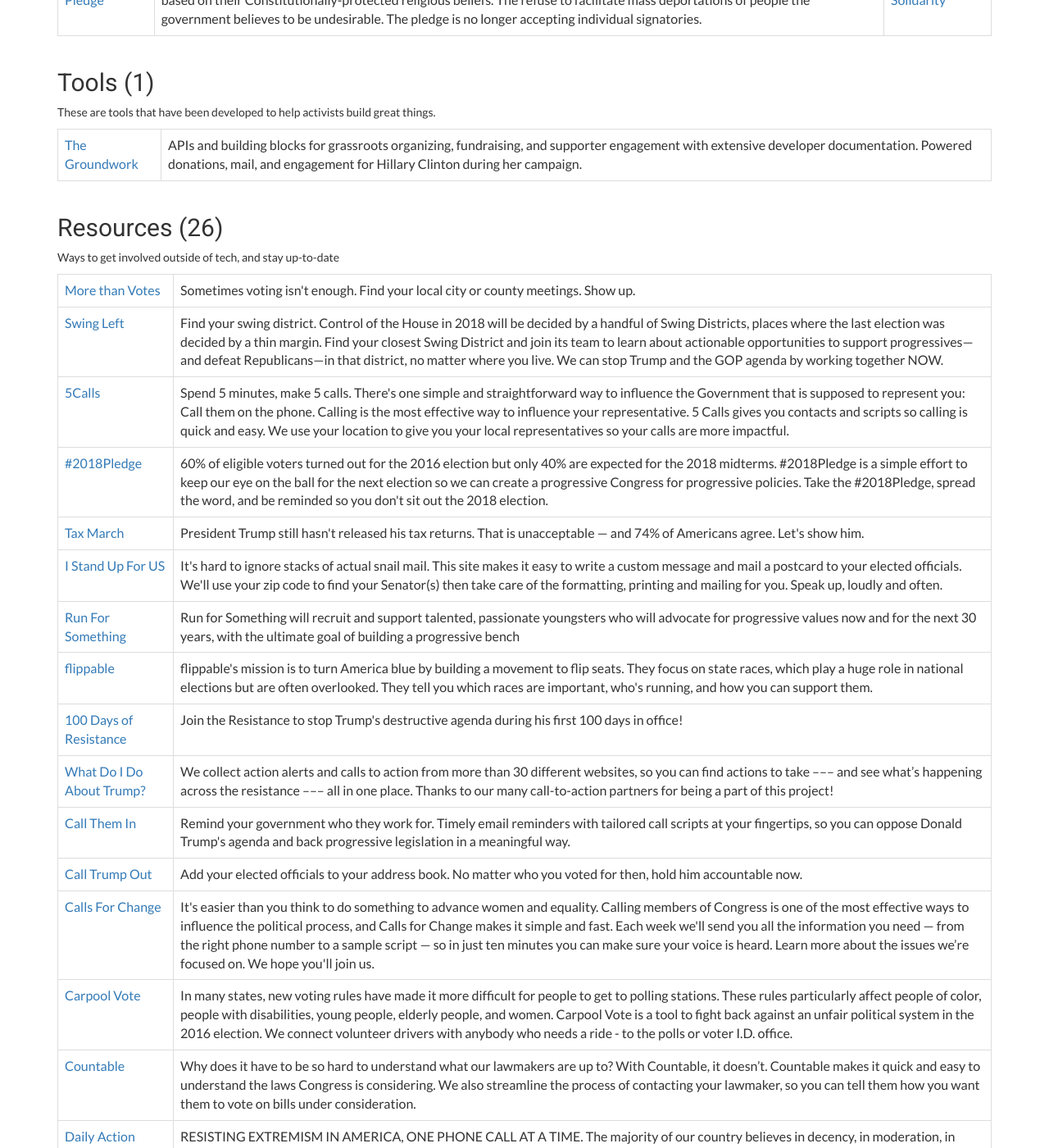
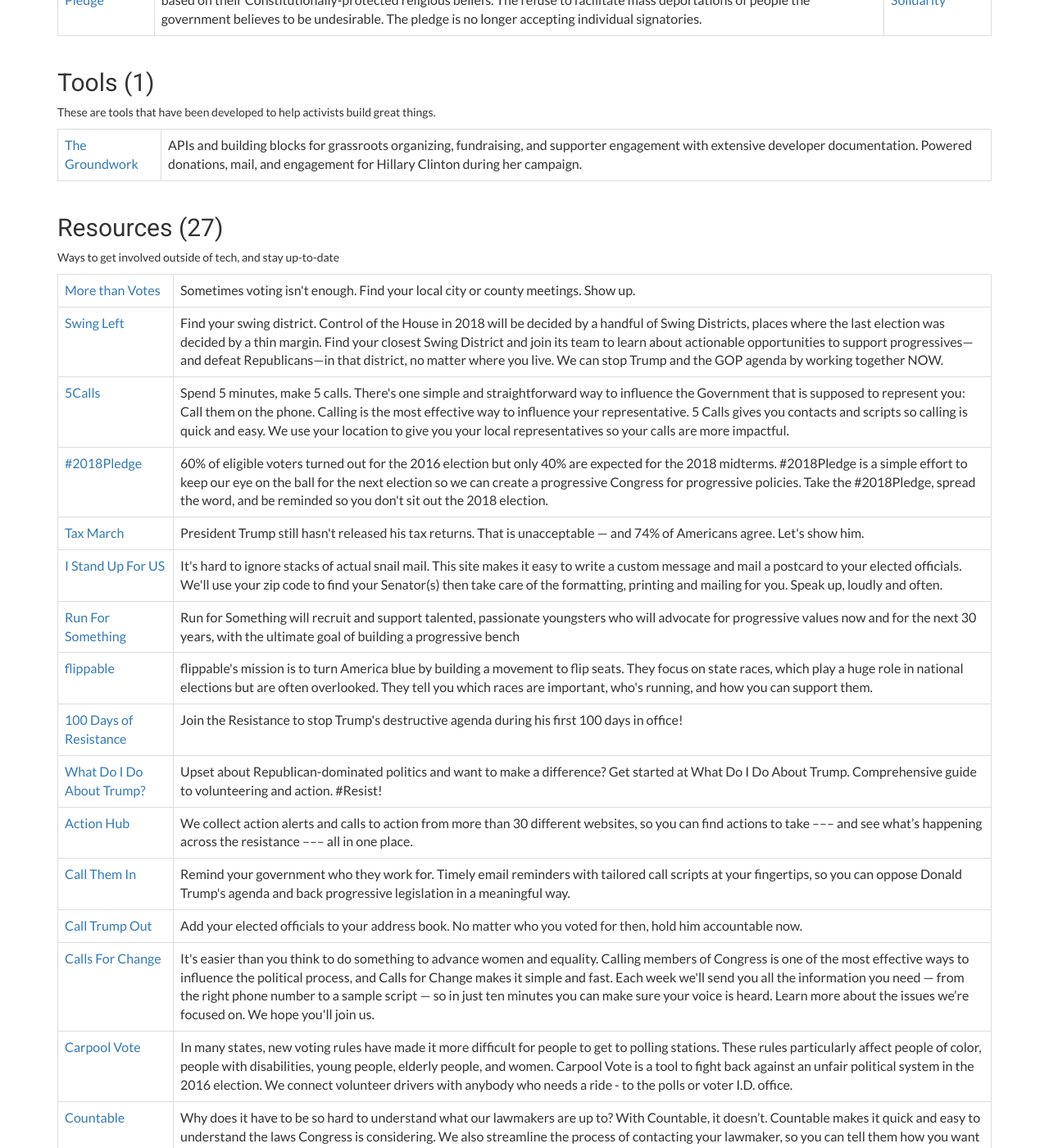
Before and after one commit to phildini/technicalmajority, a Jekyll site: the page built from docs/index.md, in a window 1280 px wide and 1400 px high, scrolled down 2466 px. Shown: the whole window at 82% size. Built offline with Jekyll 4.4.1, drawn with Linux system fonts in a browser that asks for light colours; nearby versions of some CDN libraries.

Commit message:
Update "What do I do about Trump?" sections

```diff
--- a/docs/_data/resources.yaml
+++ b/docs/_data/resources.yaml
@@ -56,9 +56,15 @@
 
 - id: whatdoido
   name: What Do I Do About Trump?
+  url: http://whatdoidoabouttrump.com/
+  description: >
+    Upset about Republican-dominated politics and want to make a difference? Get started at What Do I Do About Trump. Comprehensive guide to volunteering and action. #Resist!
+
+- id: actionhub
+  name: Action Hub
   url: http://whatdoidoabouttrump.com/action-hub
   description: >
-    We collect action alerts and calls to action from more than 30 different websites, so you can find actions to take ––– and see what’s happening across the resistance ––– all in one place. Thanks to our many call-to-action partners for being a part of this project!
+    We collect action alerts and calls to action from more than 30 different websites, so you can find actions to take ––– and see what’s happening across the resistance ––– all in one place.
 
 - id: callthemin
   name: Call Them In
```
